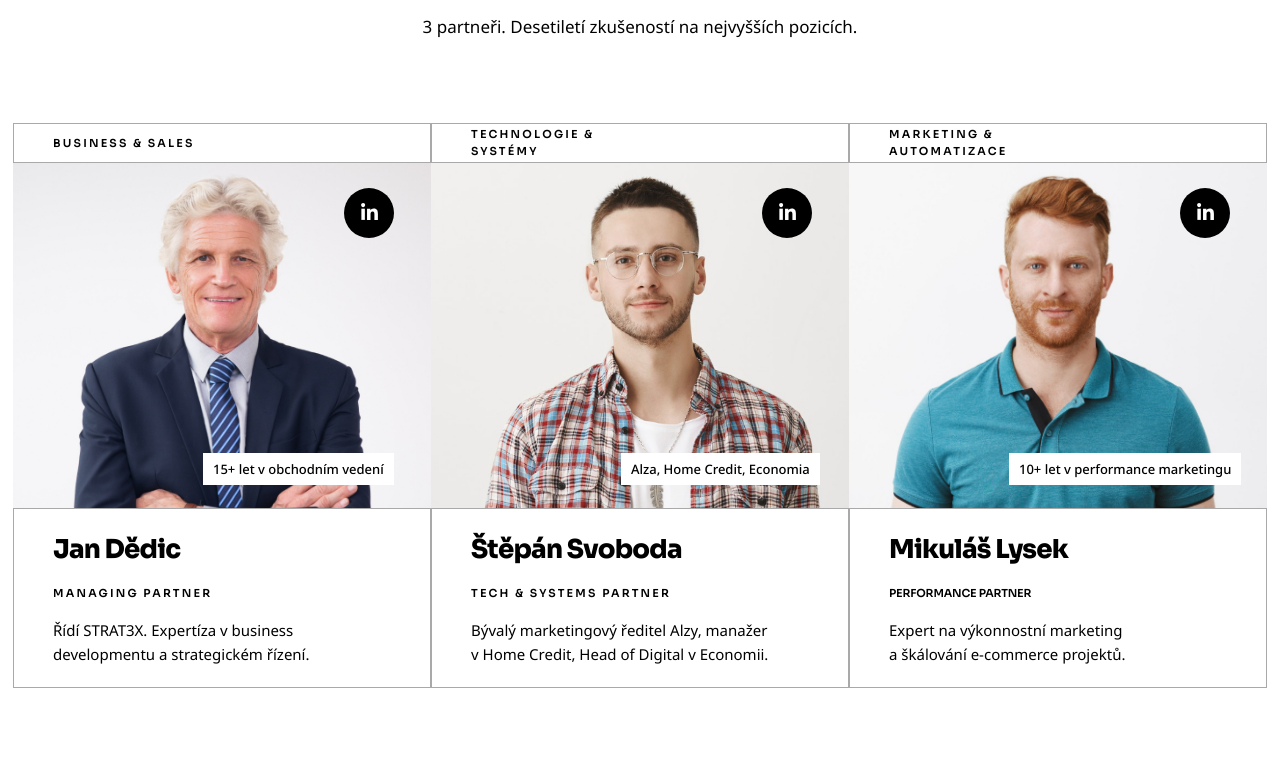
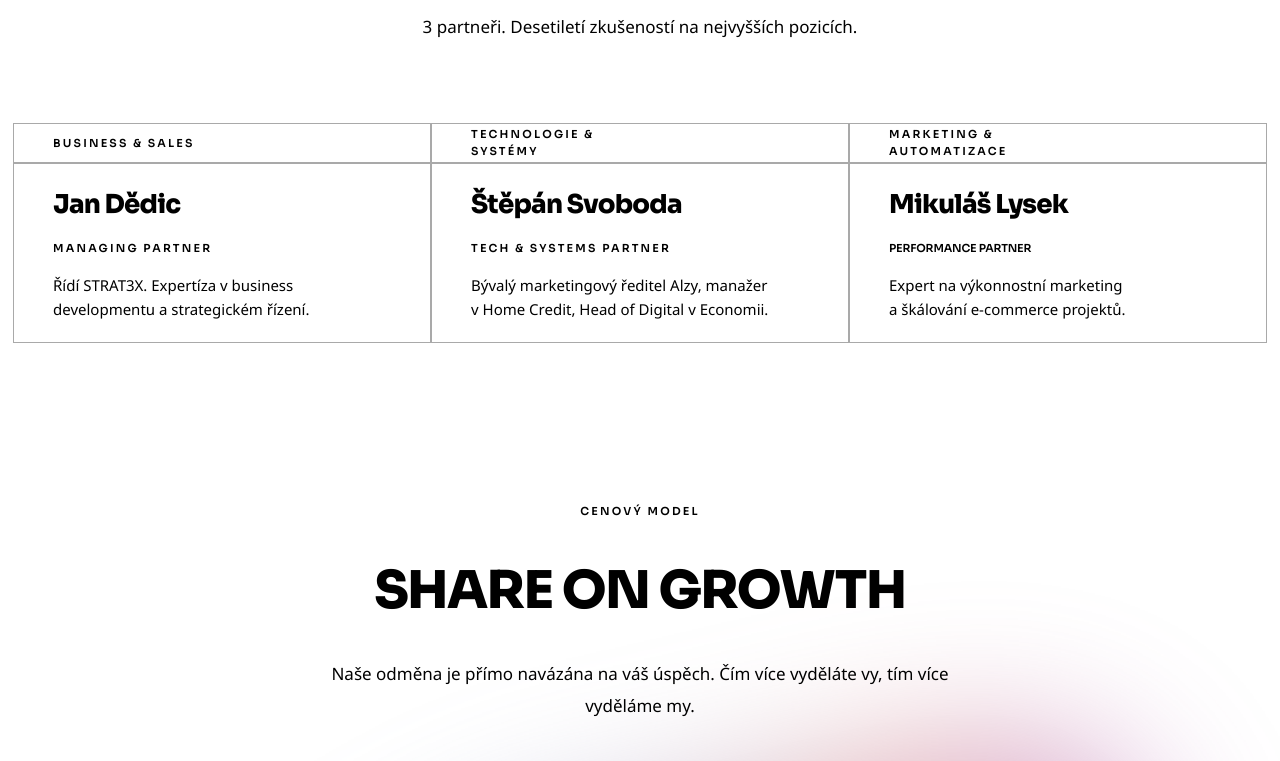
Before and after one commit to MatejLorinc/Strat3xlanding, a React (Vite) app: page / in a window 1280 px wide. Shown: the part 10840-11601 px from the top of the page. Built offline with nearby package versions, Linux system fonts and the light colour scheme.

Commit message:
Temporarily remove pictures from team

```diff
--- a/src/app/components/TeamSection.tsx
+++ b/src/app/components/TeamSection.tsx
@@ -208,46 +208,46 @@ function TeamCard({
       </div>
 
       {/* Photo area with mask - Desktop */}
-      <div className="hidden lg:inline-grid grid-cols-[max-content] grid-rows-[max-content] place-items-start relative shrink-0 leading-[0] overflow-hidden w-[418px] h-[345px]">
-        <div
-          className="col-start-1 row-start-1 relative pointer-events-none"
-          style={{
-            width: photoContainerDesktop.width,
-            height: photoContainerDesktop.height,
-            marginLeft: photoContainerDesktop.ml,
-            marginTop: photoContainerDesktop.mt,
-            maskImage: `url('${img21421}')`,
-            maskSize: `${MASK_W_DESKTOP}px ${MASK_H}px`,
-            maskPosition: `${-photoContainerDesktop.ml}px ${-photoContainerDesktop.mt}px`,
-            maskRepeat: "no-repeat",
-          }}
-        >
-          <img
-            alt={photoAlt}
-            className="absolute inset-0 max-w-none object-cover size-full"
-            src={photoSrc}
-          />
-          {hasBorderTop && (
-            <div
-              aria-hidden="true"
-              className="absolute border-[#a9a9a9] border-l-[0.4px] border-r-[0.4px] border-solid border-t-[0.4px] inset-0"
-            />
-          )}
-        </div>
-        <ExperienceLabel
-          text={expLabelText}
-          ml={expLabelDesktop.ml}
-          mt={expLabelDesktop.mt}
-          maskW={MASK_W_DESKTOP}
-          maskH={MASK_H}
-        />
-        <LinkedInIcon
-          ml={linkedInDesktop.ml}
-          mt={linkedInDesktop.mt}
-          maskW={MASK_W_DESKTOP}
-          maskH={MASK_H}
-        />
-      </div>
+      {/*<div className="hidden lg:inline-grid grid-cols-[max-content] grid-rows-[max-content] place-items-start relative shrink-0 leading-[0] overflow-hidden w-[418px] h-[345px]">*/}
+      {/*  <div*/}
+      {/*    className="col-start-1 row-start-1 relative pointer-events-none"*/}
+      {/*    style={{*/}
+      {/*      width: photoContainerDesktop.width,*/}
+      {/*      height: photoContainerDesktop.height,*/}
+      {/*      marginLeft: photoContainerDesktop.ml,*/}
+      {/*      marginTop: photoContainerDesktop.mt,*/}
+      {/*      maskImage: `url('${img21421}')`,*/}
+      {/*      maskSize: `${MASK_W_DESKTOP}px ${MASK_H}px`,*/}
+      {/*      maskPosition: `${-photoContainerDesktop.ml}px ${-photoContainerDesktop.mt}px`,*/}
+      {/*      maskRepeat: "no-repeat",*/}
+      {/*    }}*/}
+      {/*  >*/}
+      {/*    <img*/}
+      {/*      alt={photoAlt}*/}
+      {/*      className="absolute inset-0 max-w-none object-cover size-full"*/}
+      {/*      src={photoSrc}*/}
+      {/*    />*/}
+      {/*    {hasBorderTop && (*/}
+      {/*      <div*/}
+      {/*        aria-hidden="true"*/}
+      {/*        className="absolute border-[#a9a9a9] border-l-[0.4px] border-r-[0.4px] border-solid border-t-[0.4px] inset-0"*/}
+      {/*      />*/}
+      {/*    )}*/}
+      {/*  </div>*/}
+      {/*  <ExperienceLabel*/}
+      {/*    text={expLabelText}*/}
+      {/*    ml={expLabelDesktop.ml}*/}
+      {/*    mt={expLabelDesktop.mt}*/}
+      {/*    maskW={MASK_W_DESKTOP}*/}
+      {/*    maskH={MASK_H}*/}
+      {/*  />*/}
+      {/*  <LinkedInIcon*/}
+      {/*    ml={linkedInDesktop.ml}*/}
+      {/*    mt={linkedInDesktop.mt}*/}
+      {/*    maskW={MASK_W_DESKTOP}*/}
+      {/*    maskH={MASK_H}*/}
+      {/*  />*/}
+      {/*</div>*/}
 
       {/* Info block */}
       <div className="bg-white h-[180px] relative shrink-0 w-full">
```
